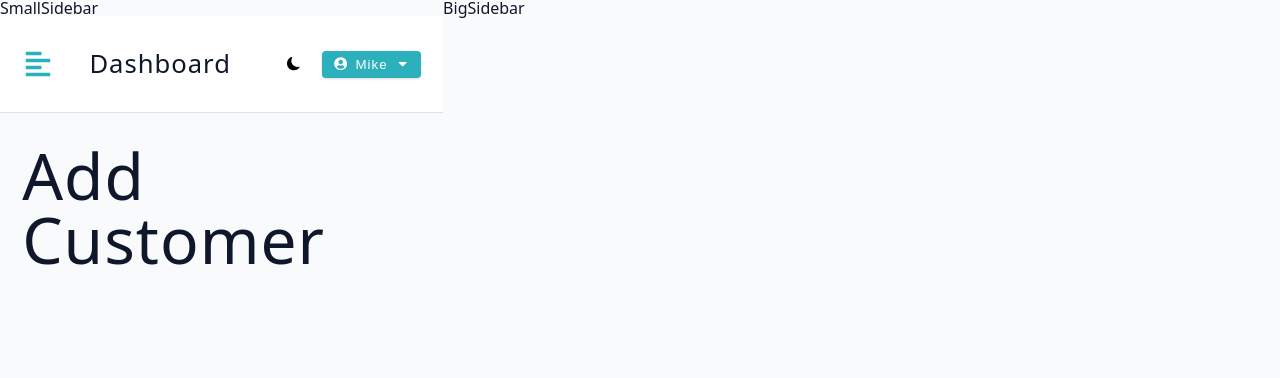
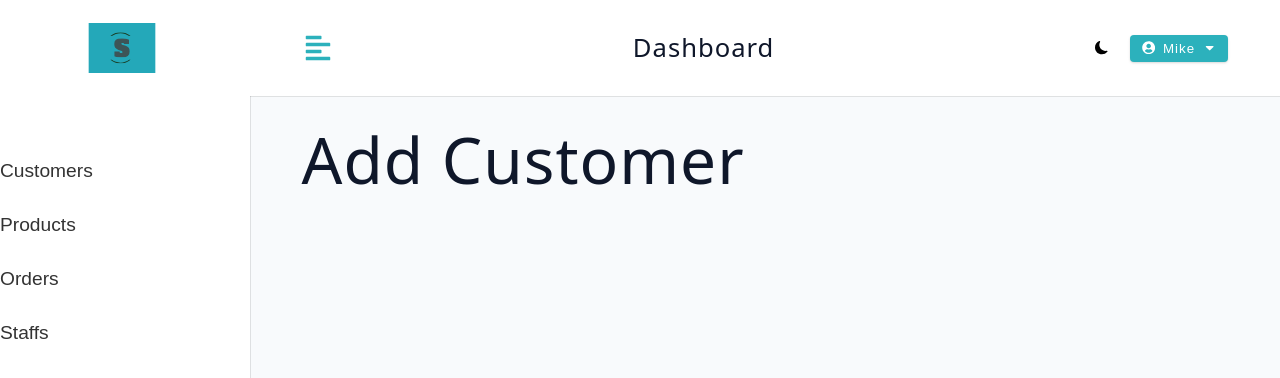
Before and after one commit to Ilherioluwashe/Store-Management, a React (Vite) app in the folder client/: page /dashboard in a window 1280 px wide. Shown: the top 378 px of the page. Built offline with nearby package versions, Linux system fonts and the light colour scheme.

Commit message:
Sidebar and links

```diff
--- /dev/null
+++ b/client/src/assets/wrappers/BigSidebar.ts
@@ -0,0 +1,93 @@
+import styled from 'styled-components'
+
+const Wrapper = styled.aside`
+  display: none;
+  @media (min-width: 992px) {
+    display: block;
+    box-shadow: 1px 0px 0px 0px rgba(0, 0, 0, 0.1);
+    .sidebar-container {
+      background: var(--background-secondary-color);
+      min-height: 100vh;
+      height: 100%;
+      width: 250px;
+      margin-left: -250px;
+      transition: margin-left 0.3s ease-in-out;
+    }
+    .content {
+      position: sticky;
+      top: 0;
+    }
+    .show-sidebar {
+      margin-left: 0;
+    }
+    header {
+      height: 6rem;
+      display: flex;
+      align-items: center;
+      padding-left: 2.5rem;
+    }
+    .nav-category {
+      padding-top: 2rem;
+      display: flex;
+      flex-direction: column;
+      transition: padding-left 0.3s ease-in-out;
+    }
+
+    .nav-category-btn {
+      background: none;
+      border: none;
+      color: #333;
+      cursor: pointer;
+      font-size: 1.2rem;
+      text-align: left;
+      width: 100%;
+    }
+
+    .nav-category-links {
+      align-items: center;
+      color: var(--text-secondary-color);
+      padding: 1rem 0;
+      padding-left: 2.5rem;
+      text-transform: capitalize;
+      transition: padding-left 0.3s ease-in-out;
+    }
+
+    .nav-category:hover {
+      padding-left: 3rem;
+      color: var(--primary-500);
+      transition: var(--transition);
+    }
+    .nav-links {
+      padding-top: 2rem;
+      display: flex;
+      flex-direction: column;
+    }
+    .nav-link {
+      display: flex;
+      align-items: center;
+      color: var(--text-secondary-color);
+      padding: 1rem 0;
+      padding-left: 2.5rem;
+      text-transform: capitalize;
+      transition: padding-left 0.3s ease-in-out;
+    }
+    .nav-link:hover {
+      padding-left: 3rem;
+      color: var(--primary-500);
+      transition: var(--transition);
+    }
+    .icon {
+      font-size: 1.5rem;
+      margin-right: 1rem;
+      display: grid;
+      place-items: center;
+    }
+    .active {
+      color: var(--primary-500);
+    }
+    .pending {
+      background: var(--background-color);
+    }
+  }
+`
+export default Wrapper
--- /dev/null
+++ b/client/src/assets/wrappers/SmallSidebar.ts
@@ -0,0 +1,102 @@
+import styled from 'styled-components'
+
+const Wrapper = styled.aside`
+  @media (min-width: 992px) {
+    display: none;
+  }
+  .sidebar-container {
+    position: fixed;
+    inset: 0;
+    background: rgba(0, 0, 0, 0.7);
+    display: flex;
+    justify-content: center;
+    align-items: center;
+    z-index: -1;
+    opacity: 0;
+    transition: var(--transition);
+    visibility: hidden;
+  }
+  .show-sidebar {
+    z-index: 99;
+    opacity: 1;
+    visibility: visible;
+  }
+  .content {
+    background: var(--background-secondary-color);
+    width: var(--fluid-width);
+    height: 95vh;
+    border-radius: var(--border-radius);
+    padding: 4rem 2rem;
+    position: relative;
+    display: flex;
+    align-items: center;
+    flex-direction: column;
+  }
+  .close-btn {
+    position: absolute;
+    top: 10px;
+    left: 10px;
+    background: transparent;
+    border-color: transparent;
+    font-size: 2rem;
+    color: var(--red-dark);
+    cursor: pointer;
+  }
+  .nav-links {
+    padding-top: 2rem;
+    display: flex;
+    flex-direction: column;
+  }
+  .nav-link {
+    display: flex;
+    align-items: center;
+    color: var(--text-secondary-color);
+    padding: 1rem 0;
+    text-transform: capitalize;
+    transition: var(--transition);
+  }
+  .nav-link:hover {
+    color: var(--primary-500);
+  }
+  .nav-category {
+    padding-top: 2rem;
+    display: flex;
+    flex-direction: column;
+    transition: padding-left 0.3s ease-in-out;
+  }
+
+  .nav-category-btn {
+    background: none;
+    border: none;
+    color: #333;
+    cursor: pointer;
+    font-size: 1.2rem;
+    text-align: left;
+    width: 100%;
+  }
+
+  .nav-category-links {
+    align-items: center;
+    color: var(--text-secondary-color);
+    padding: 1rem 0;
+    padding-left: 2.5rem;
+    text-transform: capitalize;
+    transition: padding-left 0.3s ease-in-out;
+  }
+
+  .nav-category:hover {
+    padding-left: 3rem;
+    color: var(--primary-500);
+    transition: var(--transition);
+  }
+  .icon {
+    font-size: 1.5rem;
+    margin-right: 1rem;
+    display: grid;
+    place-items: center;
+  }
+  .active {
+    color: var(--primary-500);
+  }
+`
+export default Wrapper
--- a/client/src/components/BigSidebar.tsx
+++ b/client/src/components/BigSidebar.tsx
@@ -1,8 +1,25 @@
-import React from 'react'
+import Wrapper from '../assets/wrappers/BigSidebar'
+import { useDashboardContext } from '../pages/DashboardLayout'
+import Logo from './Logo'
+import NavLinks from './NavLinks'
 
 const BigSidebar = () => {
+  const { showSidebar } = useDashboardContext()
   return (
-    <div>BigSidebar</div>
+    <Wrapper>
+      <div
+        className={
+          showSidebar ? 'sidebar-container' : 'sidebar-container show-sidebar'
+        }
+      >
+        <div className="content">
+          <header>
+            <Logo />
+          </header>
+          <NavLinks isBigSidebar />
+        </div>
+      </div>
+    </Wrapper>
   )
 }
 
--- a/client/src/components/FormRow.tsx
+++ b/client/src/components/FormRow.tsx
@@ -1,4 +1,4 @@
-import { FormRowProps } from '../dtos/FormRow.interface'
+import { FormRowProps } from '../dtos/formRow.interface'
 
 const FormRow: React.FC<FormRowProps> = ({
   type,
--- /dev/null
+++ b/client/src/components/NavLinks.tsx
@@ -0,0 +1,74 @@
+import { useDashboardContext } from '../pages/DashboardLayout'
+import { NavLink } from 'react-router-dom'
+import links from '../utils/links'
+import { NavLinksProps } from '../dtos/navLinks.interface'
+import { useState } from 'react'
+
+const NavLinks = ({ isBigSidebar }: NavLinksProps) => {
+  const { user, toggleSidebar } = useDashboardContext()
+  const [openCategory, setOpenCategory] = useState<string | null>(null)
+
+  const handleToggleCategory = (category: string) => {
+    setOpenCategory(openCategory === category ? null : category)
+  }
+
+  return (
+    <div className="nav-links">
+      {Object.entries(links).map(([category, categoryLinks]) => (
+        <div key={category} className="nav-category">
+          <button
+            className="nav-category-btn"
+            onClick={() => handleToggleCategory(category)}
+          >
+            {category.charAt(0).toUpperCase() + category.slice(1)}
+          </button>
+          {openCategory === category && (
+            <div className="nav-category-links">
+              {categoryLinks.map((link) => (
+                <NavLink
+                  to={link.path}
+                  key={link.text}
+                  onClick={isBigSidebar ? undefined : toggleSidebar}
+                  className="nav-link"
+                  end
+                >
+                  {link.text}
+                </NavLink>
+              ))}
+            </div>
+          )}
+        </div>
+      ))}
+    </div>
+  )
+}
+
+export default NavLinks
+// import { useDashboardContext } from '../pages/DashboardLayout'
+// import { NavLink } from 'react-router-dom'
+// import links from '../utils/links'
+// import { NavLinksProps } from '../dtos/navLinks.interface'
+
+// const NavLinks = ({ isBigSidebar }: NavLinksProps) => {
+//   const { user, toggleSidebar } = useDashboardContext()
+//   return (
+//     <div className="nav-links">
+//       {links.map((link) => {
+//         const { text, path } = link
+//         return (
+//           <NavLink
+//             to={path}
+//             key={text}
+//             onClick={isBigSidebar ? undefined : toggleSidebar}
+//             className="nav-link"
+//             end
+//           >
+//             {text}
+//           </NavLink>
+//         )
+//       })}
+//     </div>
+//   )
+// }
+
+// export default NavLinks
--- a/client/src/components/Navbar.tsx
+++ b/client/src/components/Navbar.tsx
@@ -6,12 +6,12 @@ import LogoutContainer from './LogoutContainer'
 import ThemeToggle from './ThemeToggle'
 
 const Navbar = () => {
-  const dashboardContext = useDashboardContext()
+  // const dashboardContext = useDashboardContext()
 
-  if (!dashboardContext) {
-    return null // or return some fallback UI
-  }
-  const { toggleSidebar } = dashboardContext
+  // if (!dashboardContext) {
+  //   return null // or return some fallback UI
+  // }
+  const { toggleSidebar } = useDashboardContext()
   return (
     <Wrapper>
       <div className="nav-center">
--- a/client/src/components/SmallSidebar.tsx
+++ b/client/src/components/SmallSidebar.tsx
@@ -1,7 +1,36 @@
-import React from 'react'
+import Wrapper from '../assets/wrappers/SmallSidebar'
+import { FaTimes } from 'react-icons/fa'
+import { useDashboardContext } from '../pages/DashboardLayout'
+import Logo from './Logo'
+import NavLinks from './NavLinks'
 
 const SmallSidebar = () => {
-  return <div>SmallSidebar</div>
+  const { showSidebar, toggleSidebar } = useDashboardContext()
+
+  return (
+    <Wrapper>
+      <div
+        className={
+          showSidebar ? 'sidebar-container show-sidebar' : 'sidebar-container'
+        }
+      >
+        <div className="content">
+          <button
+            type="button"
+            className="close-btn"
+            onClick={toggleSidebar}
+            aria-label="Close sidebar"
+          >
+            <FaTimes />
+          </button>
+          <header>
+            <Logo />
+          </header>
+          <NavLinks isBigSidebar={false} />
+        </div>
+      </div>
+    </Wrapper>
+  )
 }
 
 export default SmallSidebar
--- /dev/null
+++ b/client/src/dtos/navLinks.interface.ts
@@ -0,0 +1,3 @@
+export interface NavLinksProps {
+  isBigSidebar: boolean
+}
--- a/client/src/pages/DashboardLayout.tsx
+++ b/client/src/pages/DashboardLayout.tsx
@@ -50,5 +50,14 @@ const DashboardLayout = () => {
   )
 }
 
-export const useDashboardContext = () => useContext(DashboardContext)
+// export const useDashboardContext = () => useContext(DashboardContext)
+export const useDashboardContext = (): DashboardContextType => {
+  const context = useContext(DashboardContext)
+  if (context === null) {
+    throw new Error(
+      'useDashboardContext must be used within a DashboardProvider'
+    )
+  }
+  return context
+}
 export default DashboardLayout
--- /dev/null
+++ b/client/src/utils/links.tsx
@@ -0,0 +1,20 @@
+const links = {
+  customers: [
+    { text: 'add customer', path: '.' },
+    { text: 'all customers', path: 'all-customers' },
+  ],
+  products: [
+    { text: 'add product', path: 'add-product' },
+    { text: 'all products', path: 'all-products' },
+  ],
+  orders: [
+    { text: 'add order', path: 'add-order' },
+    { text: 'all orders', path: 'all-orders' },
+  ],
+  staffs: [
+    { text: 'add staff', path: 'add-staff' },
+    { text: 'all staffs', path: 'all-staffs' },
+  ],
+}
+
+export default links
```
